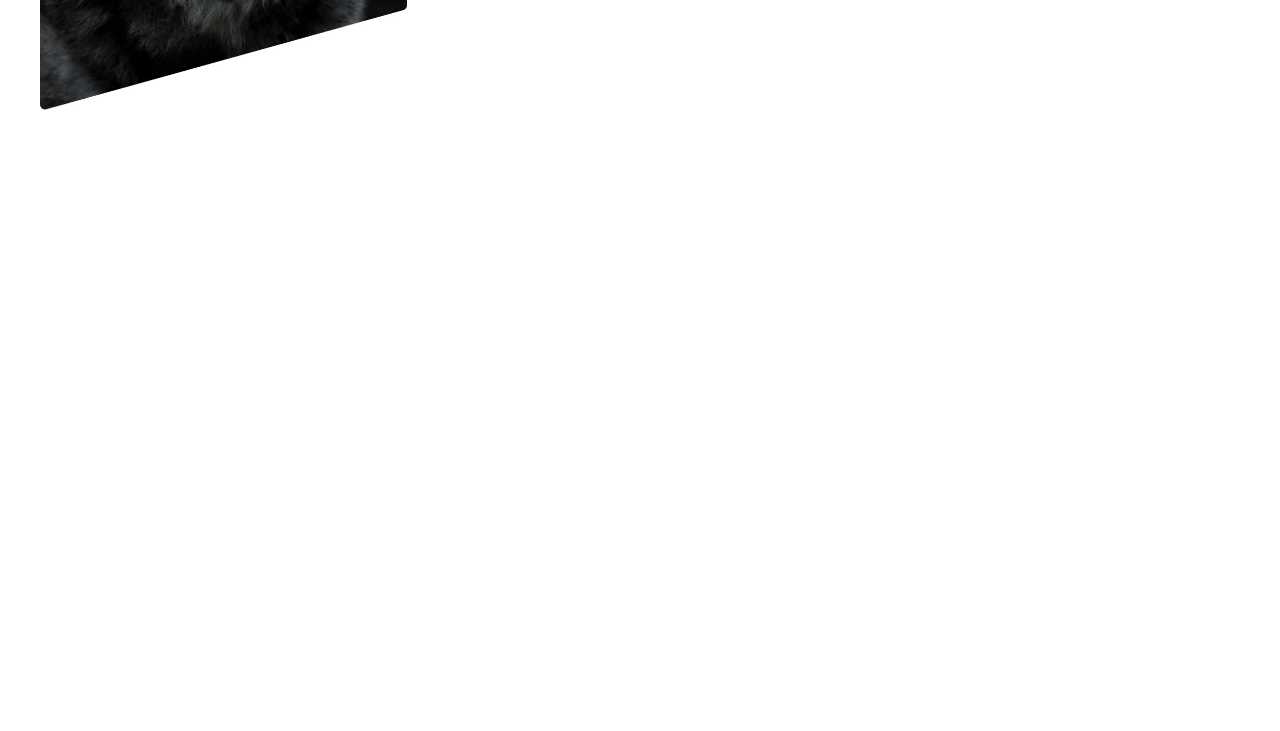
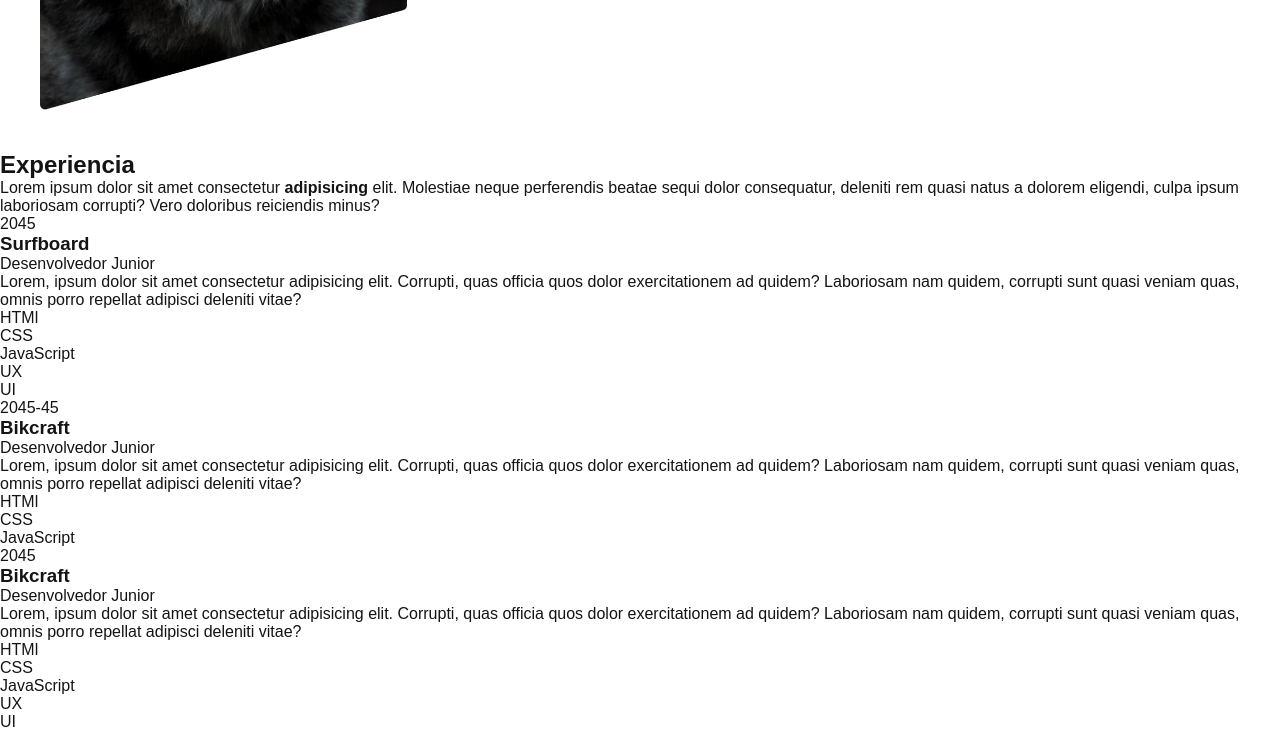
Before and after one commit to JoaoVictorVM/PreparadorFisico, a plain HTML site: page index.html in a window 1280 px wide. Shown: the part 582-1313 px from the top of the page. Before the commit the page ends 800 px from the top, so only its background shows below. Drawn offline with Linux system fonts and the light colour scheme.

Commit message:
Add HTML section-experiencia
Adiciona o HTML da secao de experiencia do projeto

```diff
--- a/index.html
+++ b/index.html
@@ -26,5 +26,51 @@
             <p>Localizado no Rio de Janeiro</p>
         </div>
     </main>
+
+    <section class="experiencia" id="experiencia" aria-label="Experiencia">
+        <h2 class="subtitulo">Experiencia</h2>
+        <div>
+            <p class="experiencia-texto">Lorem ipsum dolor sit amet consectetur <strong>adipisicing</strong> elit. Molestiae neque perferendis beatae sequi dolor consequatur, deleniti rem quasi natus a dolorem eligendi, culpa ipsum laboriosam corrupti? Vero doloribus reiciendis minus?</p>
+        </div>
+
+        <div class="empresa">
+            <span class="empresa-ano">2045</span>
+            <h3 class="empresa-titulo">Surfboard</h3>
+            <span class="empresa-titulo">Desenvolvedor Junior</span>
+            <p class="empresa-texto">Lorem, ipsum dolor sit amet consectetur adipisicing elit. Corrupti, quas officia quos dolor exercitationem ad quidem? Laboriosam nam quidem, corrupti sunt quasi veniam quas, omnis porro repellat adipisci deleniti vitae?</p>
+            <ul class="empresa-habilidades">
+                <li>HTMl</li>
+                <li>CSS</li>
+                <li>JavaScript</li>
+                <li>UX</li>
+                <li>UI</li>
+            </ul>
+        </div>
+        <div class="empresa">
+            <span class="empresa-ano">2045-45</span>
+            <h3 class="empresa-titulo">Bikcraft</h3>
+            <span class="empresa-titulo">Desenvolvedor Junior</span>
+            <p class="empresa-texto">Lorem, ipsum dolor sit amet consectetur adipisicing elit. Corrupti, quas officia quos dolor exercitationem ad quidem? Laboriosam nam quidem, corrupti sunt quasi veniam quas, omnis porro repellat adipisci deleniti vitae?</p>
+            <ul class="empresa-habilidades">
+                <li>HTMl</li>
+                <li>CSS</li>
+                <li>JavaScript</li>
+            </ul>
+        </div>
+        <div class="empresa">
+            <span class="empresa-ano">2045</span>
+            <h3 class="empresa-titulo">Bikcraft</h3>
+            <span class="empresa-titulo">Desenvolvedor Junior</span>
+            <p class="empresa-texto">Lorem, ipsum dolor sit amet consectetur adipisicing elit. Corrupti, quas officia quos dolor exercitationem ad quidem? Laboriosam nam quidem, corrupti sunt quasi veniam quas, omnis porro repellat adipisci deleniti vitae?</p>
+            <ul class="empresa-habilidades">
+                <li>HTMl</li>
+                <li>CSS</li>
+                <li>JavaScript</li>
+                <li>UX</li>
+                <li>UI</li>
+            </ul>
+        </div>
+
+    </section>
 </body>
 </html>
```
